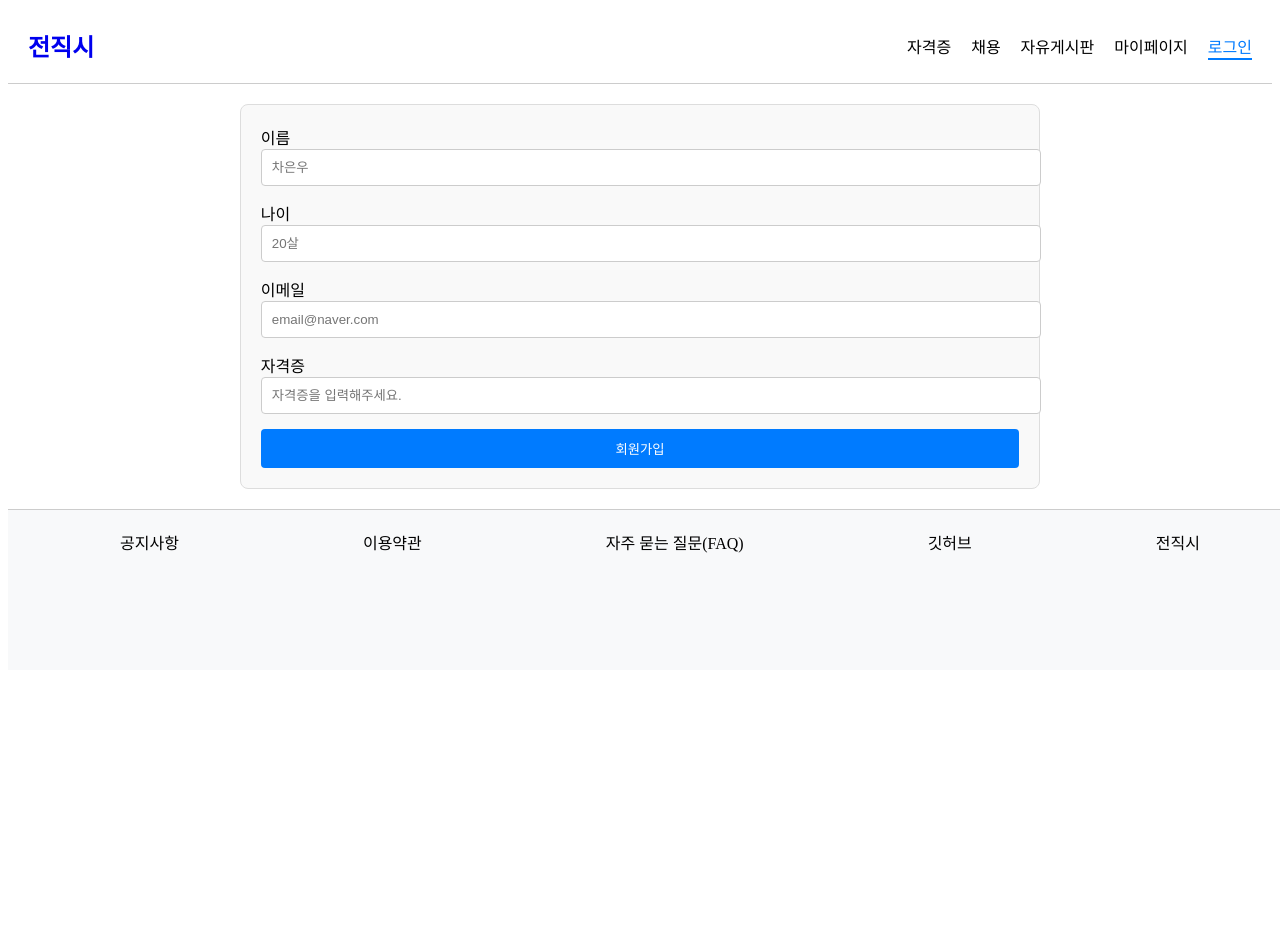
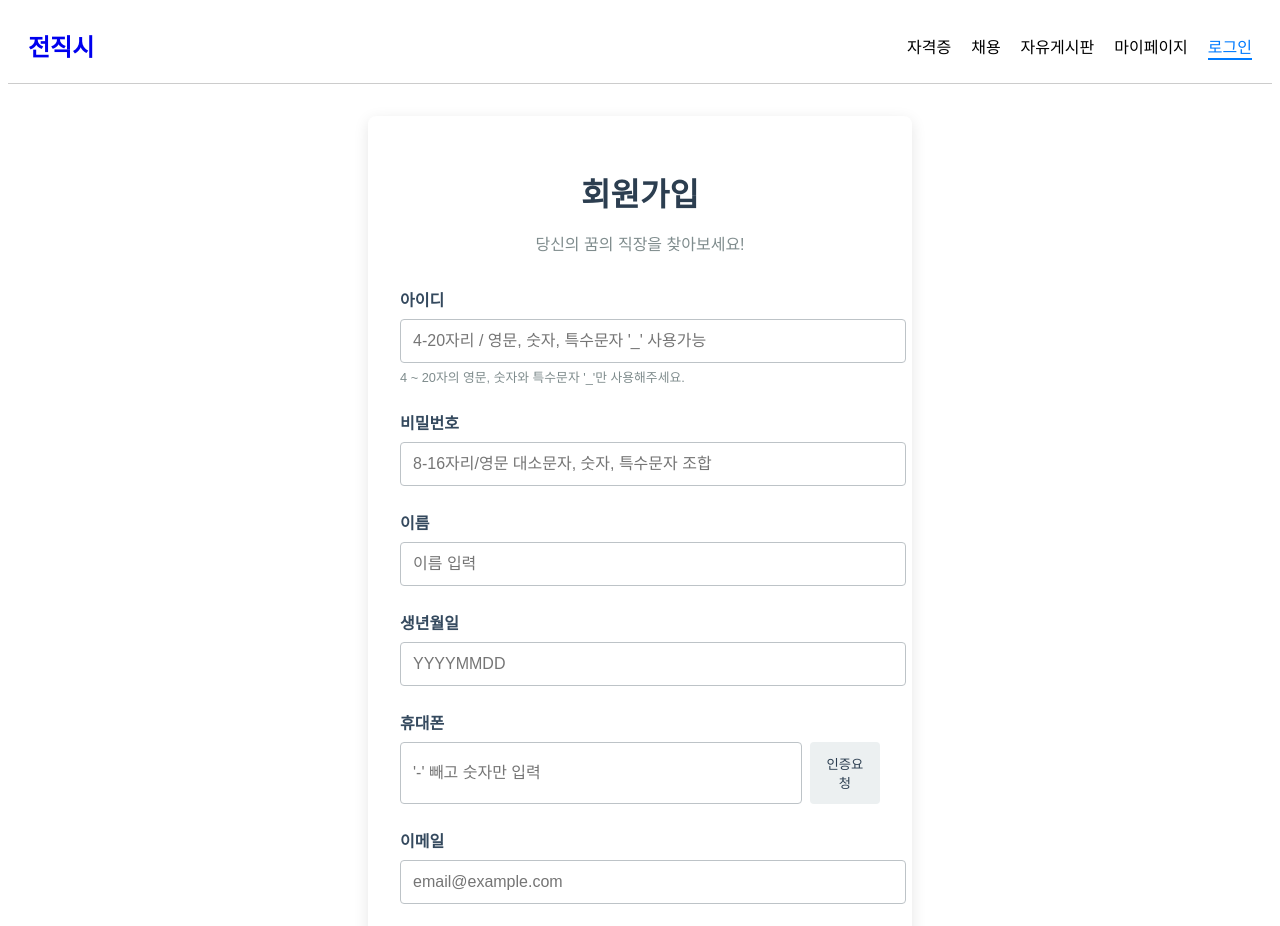
Before and after one commit to Omniscient-Job-Project/Omniscient-Front, a Vue app: page /login/detail in a window 1280 px wide. Shown: the top 926 px of the page. Before the commit the page ends 800 px from the top, so only its background shows below. Built offline with nearby package versions, Linux system fonts and the light colour scheme; no server answers.

Commit message:
fix:logindetail

```diff
--- a/src/components/login/loginDetail.vue
+++ b/src/components/login/loginDetail.vue
@@ -1,126 +1,183 @@
 <template>
-    <div class="detailcontainer">
-        <!-- 이름 -->
-        <div class="name">
-            <div class="col-auto">
-                <label class="visually-hidden" for="autoSizingInput">이름</label>
-                <input type="text" class="form-control" id="autoSizingInput" placeholder="차은우">
+    <div class="signup-container">
+      <h1 class="title">회원가입</h1>
+      <p class="subtitle">당신의 꿈의 직장을 찾아보세요!</p>
+      <form @submit.prevent="submitForm" class="signup-form">
+        <div class="form-group">
+          <label for="userid">아이디</label>
+          <input type="text" id="userid" v-model="userid" placeholder="4-20자리 / 영문, 숫자, 특수문자 '_' 사용가능">
+          <small>4 ~ 20자의 영문, 숫자와 특수문자 '_'만 사용해주세요.</small>
         </div>
+
+        <div class="form-group">
+          <label for="password">비밀번호</label>
+          <input type="password" id="password" v-model="password" placeholder="8-16자리/영문 대소문자, 숫자, 특수문자 조합">
         </div>
-        <!-- 나이 -->
-        <div class="age">
-            <div class="col-auto">
-                <label class="visually-hidden" for="autoSizingInput">나이</label>
-                <input type="text" class="form-control" id="autoSizingInput" placeholder="20살">
+
+        <div class="form-group">
+          <label for="name">이름</label>
+          <input type="text" id="name" v-model="name" placeholder="이름 입력">
+        </div>
+
+        <div class="form-group">
+          <label for="birthdate">생년월일</label>
+          <input type="text" id="birthdate" v-model="birthdate" placeholder="YYYYMMDD">
+        </div>
+
+        <div class="form-group">
+          <label for="phone">휴대폰</label>
+          <div class="phone-input-group">
+            <input type="text" id="phone" v-model="phone" placeholder="'-' 빼고 숫자만 입력">
+            <button type="button" class="btn-verify" @click="requestVerification">인증요청</button>
           </div>
         </div>
 
-        <!-- 이메일 -->
-        <div class="email">
-            <label for="inputEmail3" class="col-sm-2 col-form-label">이메일</label>
-            <div class="col-sm-10">
-                <input type="email" placeholder="email@naver.com" class="form-control" id="inputEmail3">
-            </div>
+        <div class="form-group">
+          <label for="email">이메일</label>
+          <input type="email" id="email" v-model="email" placeholder="email@example.com">
         </div>
 
-        <!-- 자격증 -->
-        <div class="certificate">
-            <div class="col-auto">
-                <label class="visually-hidden" for="autoSizingInput">자격증</label>
-                <input type="text" class="form-control" id="autoSizingInput" placeholder="자격증을 입력해주세요.">
-            </div>
+        <div class="info-box">
+          <i class="fas fa-info-circle"></i>
+          <small class="info-text">취업에 관련된 정보를 받을 때 편리해요</small>
         </div>
 
-        <div class="buttons">
-            <!-- 등록 버튼 -->
-            <button type="button" class="btn btn-primary">회원가입</button>
-
-        </div>
+        <button type="submit" class="btn-signup">회원가입</button>
+      </form>
     </div>
   </template>
 
   <script setup>
+  import { ref } from 'vue'
+
+  const userid = ref('')
+  const password = ref('')
+  const name = ref('')
+  const birthdate = ref('')
+  const phone = ref('')
+  const email = ref('')
+
+  const submitForm = () => {
+    // 여기에 폼 제출 로직을 구현합니다.
+    console.log('Form submitted')
+  }
+
+  const requestVerification = () => {
+    // 휴대폰 인증 요청 로직을 구현합니다.
+    console.log('Verification requested')
+  }
   </script>
 
-<style>
-.detailcontainer {
-    width: 60%;
-    margin: 20px auto; /* 중앙 정렬 */
-    padding: 20px; /* 패딩 추가 */
-    border: 1px solid #ddd;/* 테두리 추가 */
-    border-radius: 8px; /* 모서리 둥글게 */
-    background-color: #f9f9f9; /* 배경색 설정 */
+  <style scoped>
+  .signup-container {
+    max-width: 480px;
+    margin: 2rem auto;
+    padding: 2rem;
+    background-color: #ffffff;
+    border-radius: 8px;
+    box-shadow: 0 4px 15px rgba(0, 0, 0, 0.1);
+    font-family: 'Arial', sans-serif;
   }
 
-.name,
-.age,
-.email,
-.certificate {
-    margin-bottom: 15px;
-    /* 각 입력 필드 간격 */
+  .title {
+    color: #2c3e50;
+    text-align: center;
+    margin-bottom: 0.5rem;
   }
 
-.form-control {
-    width: 100%;
-    /* 입력 필드 너비 100% */
-    padding: 10px;
-    /* 패딩 추가 */
-    border: 1px solid #ccc;
-    /* 테두리 색상 */
-    border-radius: 4px;
-    /* 모서리 둥글게 */
-    transition: border-color 0.3s;
-    /* 테두리 색상 변화 효과 */
+  .subtitle {
+    color: #7f8c8d;
+    text-align: center;
+    margin-bottom: 2rem;
   }
 
-.form-control:focus {
-    border-color: #007bff;
-    /* 포커스 시 테두리 색상 */
-    outline: none;
-    /* 기본 아웃라인 제거 */
+  .form-group {
+    margin-bottom: 1.5rem;
   }
 
-.buttons {
-    display: flex;
-    /* 버튼을 가로로 나열 */
-    justify-content: space-between;
-    /* 버튼 간격 조정 */
+  label {
+    display: block;
+    margin-bottom: 0.5rem;
+    color: #34495e;
+    font-weight: 600;
   }
 
-.btn {
-    padding: 10px 20px;
-    /* 버튼 패딩 */
-    border: none;
-    /* 테두리 제거 */
+  input {
+    width: 100%;
+    padding: 0.75rem;
+    border: 1px solid #bdc3c7;
     border-radius: 4px;
-    /* 모서리 둥글게 */
-    cursor: pointer;
-    /* 커서 포인터로 변경 */
-    transition: background-color 0.3s;
-    /* 배경색 변화 효과 */
+    font-size: 1rem;
+    transition: border-color 0.3s, box-shadow 0.3s;
   }
 
-.btn-primary {
-    background-color: #007bff;
-    /* 기본 버튼 색상 */
-    color: white;
-    /* 글자 색상 */
+  input:focus {
+    border-color: #3498db;
+    box-shadow: 0 0 0 2px rgba(52, 152, 219, 0.2);
+    outline: none;
   }
 
-.btn-primary:hover {
-    background-color: #0056b3;
-    /* 호버 시 색상 변화 */
+  small {
+    display: block;
+    color: #7f8c8d;
+    font-size: 0.8rem;
+    margin-top: 0.25rem;
   }
 
-.btn-warning {
-    background-color: #ffc107;
-    /* 경고 버튼 색상 */
-    color: black;
-    /* 글자 색상 */
+  .phone-input-group {
+    display: flex;
+    gap: 0.5rem;
   }
 
-.btn-warning:hover {
-    background-color: #e0a800;
-    /* 호버 시 색상 변화 */
+  .btn-verify {
+    padding: 0.75rem 1rem;
+    background-color: #ecf0f1;
+    color: #2c3e50;
+    border: none;
+    border-radius: 4px;
+    cursor: pointer;
+    transition: background-color 0.3s;
+  }
+
+  .btn-verify:hover {
+    background-color: #bdc3c7;
+  }
+
+  .info-box {
+    display: flex;
+    align-items: center;
+    background-color: #f0f7fb;
+    border-left: 5px solid #3498db;
+    padding: 0.75rem;
+    margin-bottom: 1.5rem;
+    border-radius: 0 4px 4px 0;
+  }
+
+  .info-box i {
+    color: #3498db;
+    margin-right: 0.5rem;
+  }
+
+  .btn-signup {
+    width: 100%;
+    padding: 0.75rem;
+    background-color: #3498db;
+    color: white;
+    border: none;
+    border-radius: 4px;
+    font-size: 1rem;
+    cursor: pointer;
+    transition: background-color 0.3s;
+  }
+
+  .btn-signup:hover {
+    background-color: #2980b9;
+  }
+
+  @media (max-width: 768px) {
+    .signup-container {
+      margin: 1rem;
+      padding: 1.5rem;
+    }
   }
   </style>
```
Lines whose indentation alone changed are shown as unchanged.
